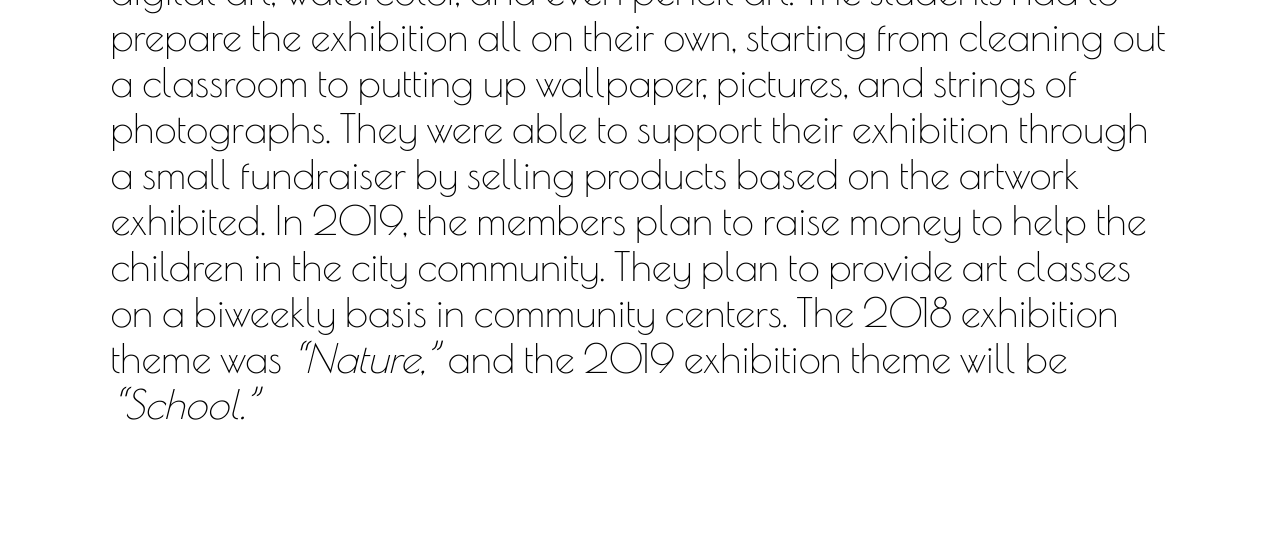
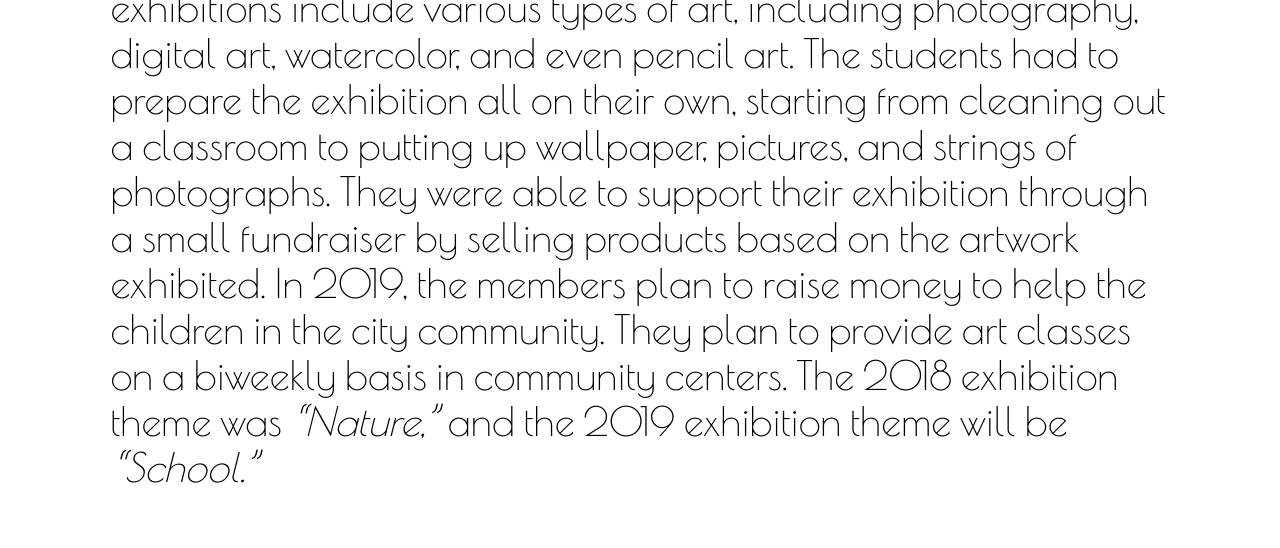
Before and after one commit to sarahhaha/CanvasStudio, a plain HTML site: page index.html in a window 1280 px wide. Shown: the part 2091-2639 px from the top of the page. Drawn offline with nearby package versions, Linux system fonts and the light colour scheme.

Commit message:
Update home.css

```diff
--- a/home.css
+++ b/home.css
@@ -28,7 +28,7 @@ body {
 p{
   font-size: 250%;
   text-align: left;
-  padding-top: 9%;
+  padding-top: 15%;
 }
 
 h1{
```
